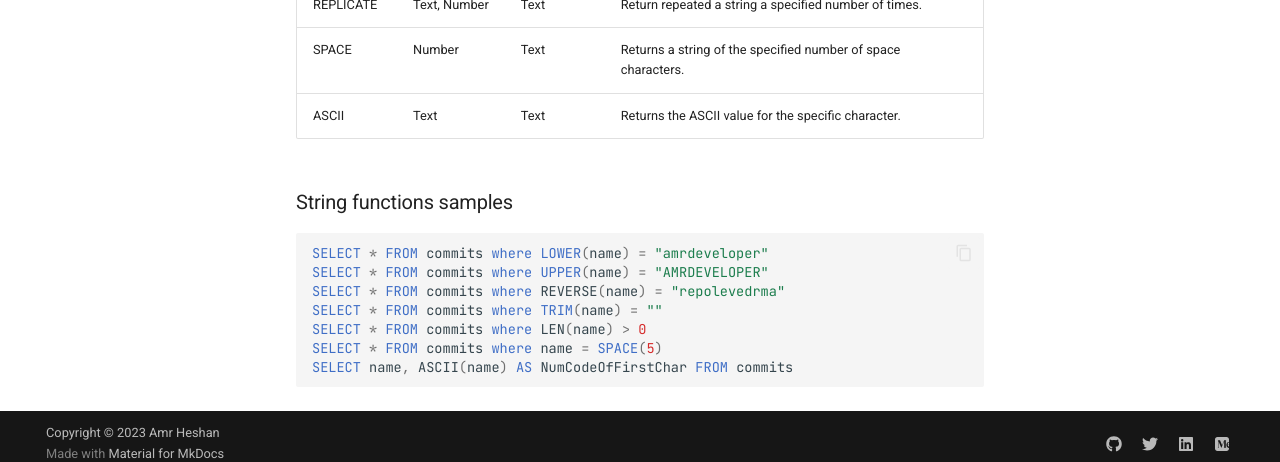
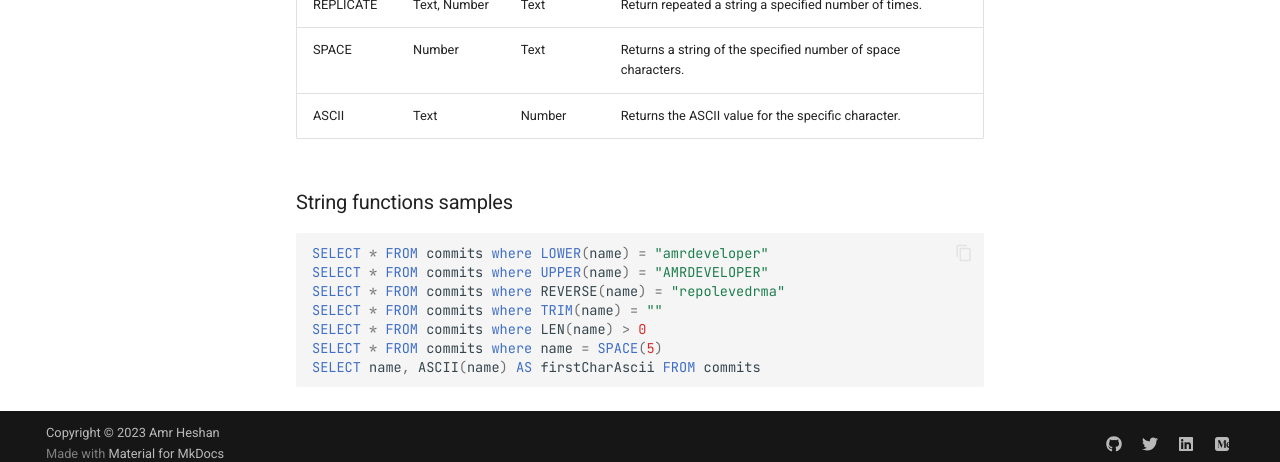
Before and after one commit to AmrDeveloper/GQL, an MkDocs documentation site: the page built from docs/function/functions.md, in a window 1280 px wide and 1167 px high. Shown: the part 691-1153 px from the top of the window. Built offline with MkDocs 1.6.1 and Material for MkDocs 9.7.7, drawn with Linux system fonts in a browser that asks for light colours; comment, search, counter and statistics services are not loaded.

````diff
--- a/docs/function/functions.md
+++ b/docs/function/functions.md
@@ -13,7 +13,7 @@
 | LEN       | Text         | Number | Return the length of this string.                             |
 | REPLICATE | Text, Number | Text   | Return repeated a string a specified number of times.         |
 | SPACE     | Number       | Text   | Returns a string of the specified number of space characters. |
-| ASCII     | Text         | Text   | Returns the ASCII value for the specific character.           |
+| ASCII     | Text         | Number   | Returns the ASCII value for the specific character.           |
 
 ### String functions samples
 
@@ -24,5 +24,5 @@
 SELECT * FROM commits where TRIM(name) = ""
 SELECT * FROM commits where LEN(name) > 0
 SELECT * FROM commits where name = SPACE(5)
-SELECT name, ASCII(name) AS NumCodeOfFirstChar FROM commits
+SELECT name, ASCII(name) AS firstCharAscii FROM commits
 ```
````
Also changed, not shown: 1 other file.
